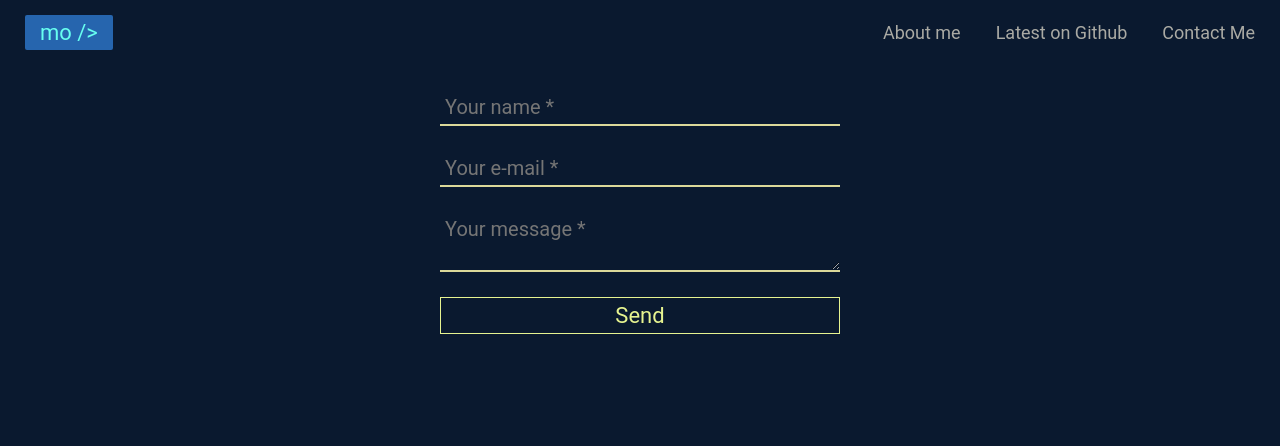
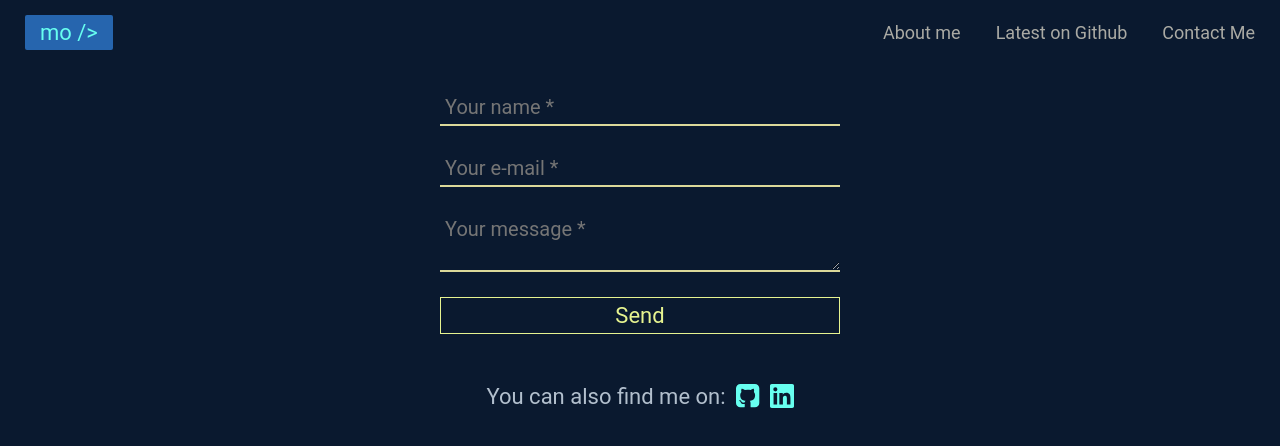
Before and after one commit to alpha-mo/portfolio, a SvelteKit app: page /contact in a window 1280 px wide. Shown: the top 446 px of the page. Built offline with nearby package versions, Linux system fonts and the light colour scheme.

Commit message:
contact page

```diff
--- /dev/null
+++ b/src/lib/ui/contact/+page.svelte
@@ -0,0 +1,41 @@
+<div class="container">
+  <p>You can also find me on:</p>
+  <a
+    href="https://github.com/MohamadOjail"
+    target="_blank"
+    rel="noopener noreferrer"
+  >
+    <svg>
+      <use href="icons/github.svg#github" />
+    </svg>
+  </a>
+
+  <a
+    href="https://se.linkedin.com/in/ojail"
+    target="_blank"
+    rel="noopener noreferrer"
+  >
+    <svg>
+      <use href="icons/linkedin.svg#linkedin" />
+    </svg>
+  </a>
+</div>
+
+<style>
+  .container {
+    width: fit-content;
+    margin: 50px auto;
+    display: flex;
+    flex-direction: row;
+    gap: 10px;
+  }
+  svg {
+    width: 24px;
+    height: 24px;
+    fill: var(--cyan);
+  }
+  a:hover svg {
+    transform: scale(1.2);
+    fill: var(--yellow);
+  }
+</style>
--- a/src/routes/contact/+page.svelte
+++ b/src/routes/contact/+page.svelte
@@ -1,4 +1,5 @@
 <script>
+  import Other from "$ui/contact/+page.svelte";
   import modalStatus from "$stores/modalStore";
   export let form;
   import { isOk } from "./utils";
@@ -64,6 +65,8 @@
   <button>Send</button>
 </form>
 
+<Other />
+
 <style>
   form {
     display: flex;
```
Also changed, not shown: static/icons/github.svg (added), static/icons/linkedin.svg (added).
